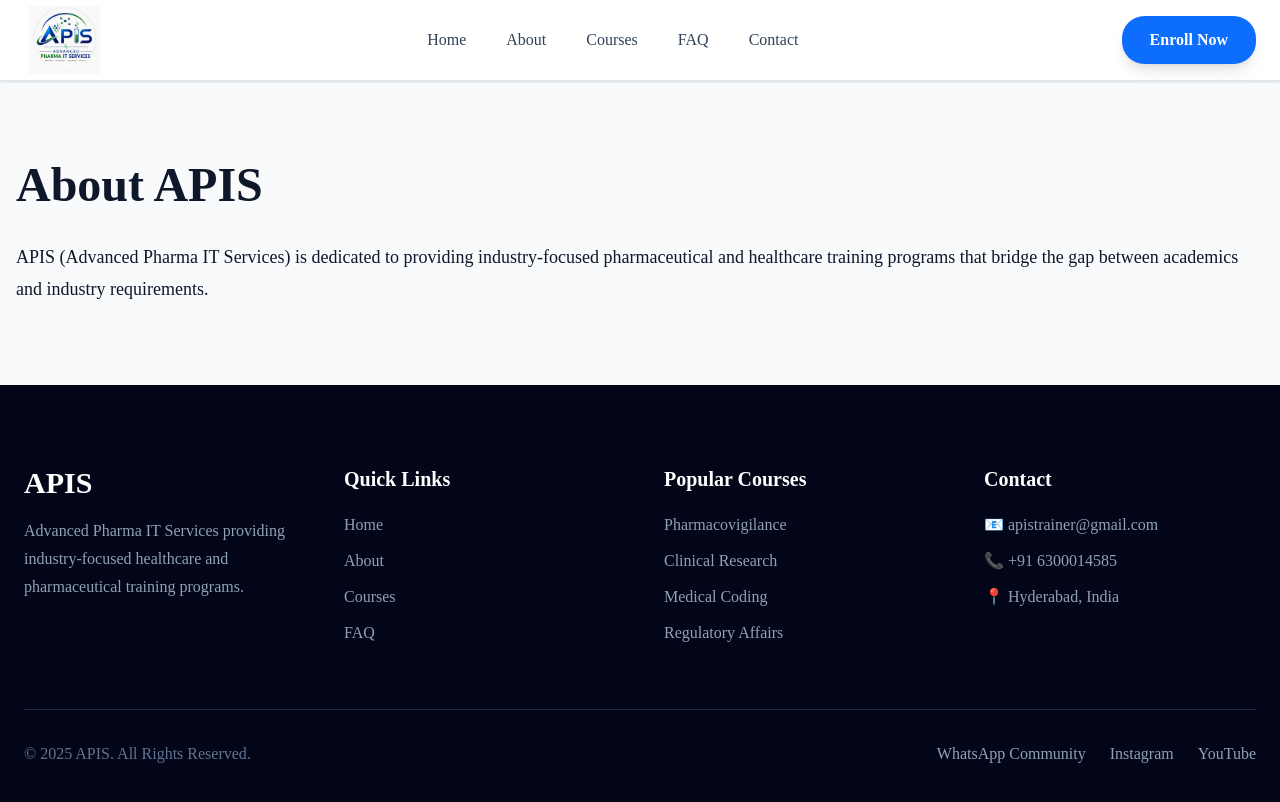
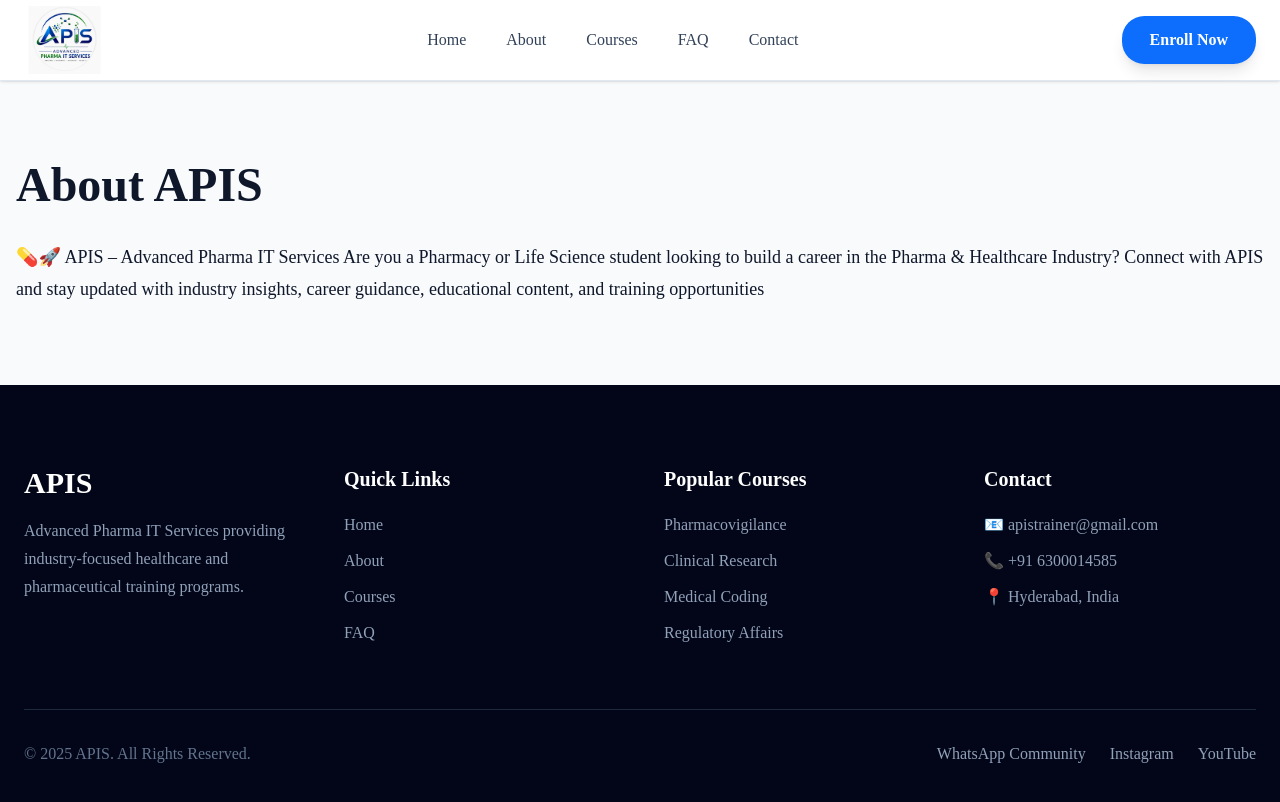
Before and after one commit to saikrishna1235/apis-website, a Next.js app: page /about in a window 1280 px wide. Shown: the top 802 px of the page. Built offline with nearby package versions, Linux system fonts and the light colour scheme.

Commit message:
updated contact details

```diff
--- a/src/app/about/page.tsx
+++ b/src/app/about/page.tsx
@@ -7,10 +7,10 @@
       </h1>
 
       <p className="text-lg leading-8">
-        APIS (Advanced Pharma IT Services) is dedicated to
-        providing industry-focused pharmaceutical and
-        healthcare training programs that bridge the gap
-        between academics and industry requirements.
+        💊🚀 APIS – Advanced Pharma IT Services
+        Are you a Pharmacy or Life Science student looking to build a career in the Pharma & Healthcare Industry?
+
+        Connect with APIS and stay updated with industry insights, career guidance, educational content, and training opportunities
       </p>
 
     </div>
```
